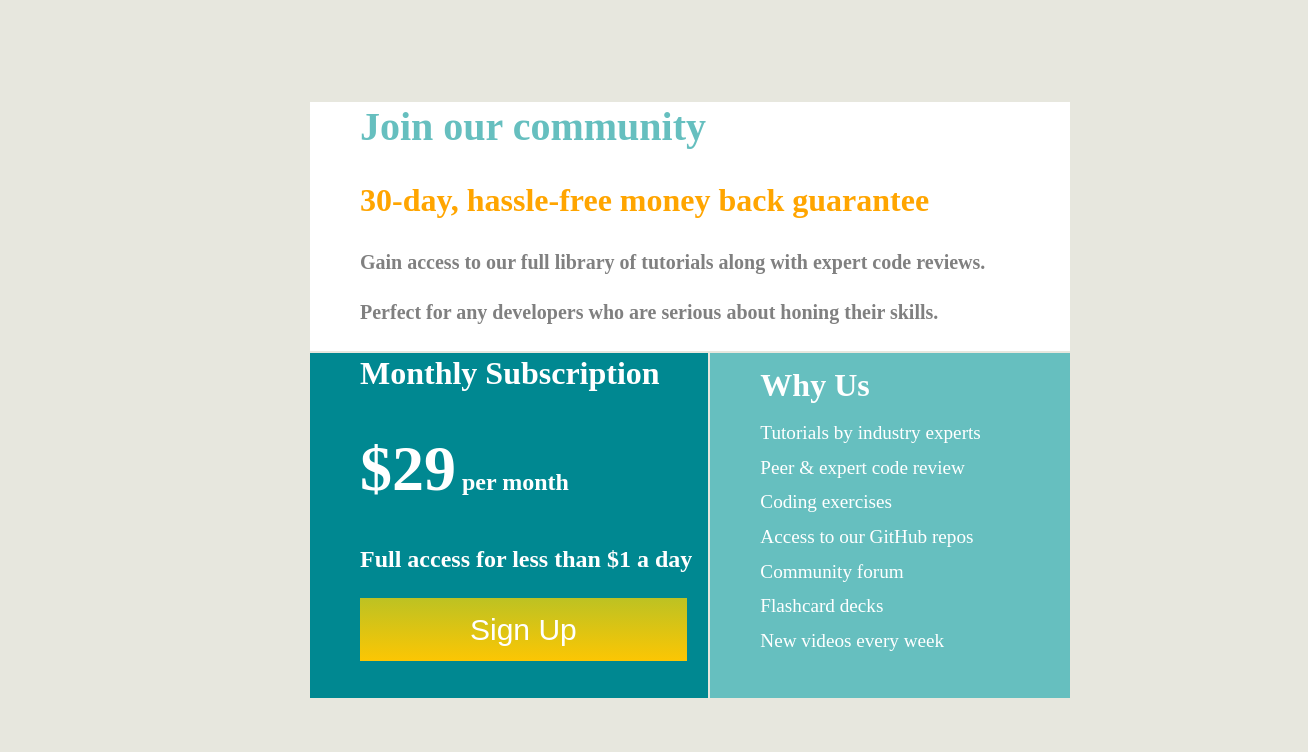
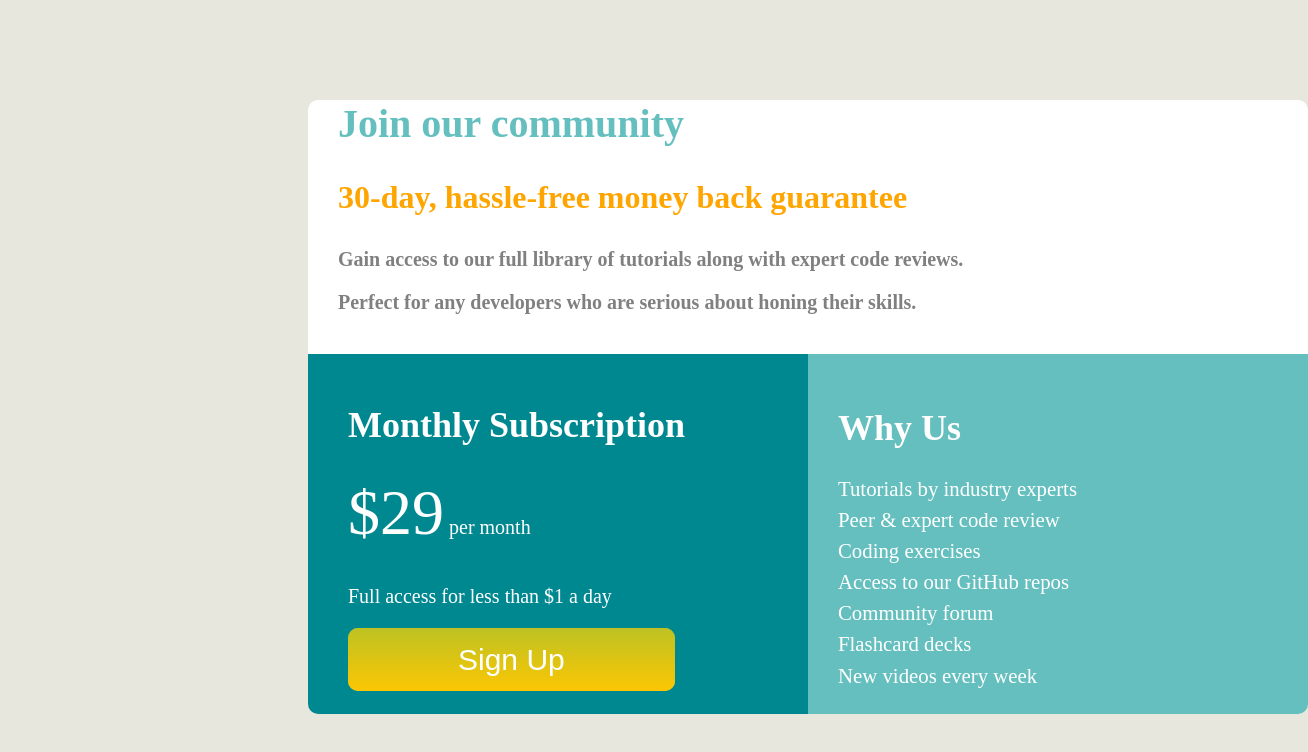
Before and after one commit to reks4/Single-price-grid-component, a plain HTML site: page index.html in a window 1280 px wide. Shown: the whole page, 1308 px wide, since content can reach past the window. Drawn offline with Linux system fonts and the light colour scheme.

Commit message:
Add files via upload

```diff
--- a/index.html
+++ b/index.html
@@ -12,56 +12,6 @@
       background-color: #e7e7de;
     }
 
-    h1 {
-      color: #66BFBF;
-      font-size: 2.5rem;
-    }
-
-    h2 {
-      font-size: 2rem;
-      margin-top: 0;
-    }
-
-    h3 {
-      color: orange;
-      font-size: 2rem;
-    }
-
-    h4 {
-      color: grey;
-      font-size: 1.25rem;
-    }
-
-    h5 {
-      font-size: 1.5rem;
-    }
-
-    p {
-      font-size: 1.2rem;
-    }
-
-    table {
-      border-color: white;
-      margin-left: 300px;
-      margin-right: 200px;
-      margin-top: 100px;
-
-
-    }
-
-    tr {}
-
-    th {
-      background-color: white;
-      padding-left: 50px;
-
-    }
-
-    td {
-      padding-left: 50px;
-      padding-bottom: 50px;
-    }
-
     span {
       font-size: 4rem;
     }
@@ -69,25 +19,86 @@
     /*****************classi***********************/
 
     .top-container {
+      padding-left: 30px;
       text-align: left;
       background-color: white;
-
+      width: 970px;
+      margin-left: 300px;
+      margin-right: 200px;
+      margin-top: 100px;
+      padding-bottom: 20px;
+      border-top-left-radius: 10px;
+      border-top-right-radius: 10px;
     }
 
     .middle-container1 {
 
       background-color: #008891;
       color: white;
-      width: 500px;
+      width: 460px;
+      height:320px;
+      display: inline-block;
+      margin-left: 300px;
+      margin-right: 200px;
+      margin-top: 0px;
+      padding-top: 20px;
+      padding-bottom: 20px;
+      padding-left: 40px;
+      border-bottom-left-radius: 10px;
     }
 
     .middle-container2 {
       font-size: 1rem;
       background-color: #66BFBF;
-      width: 500px;
+      width: 470px;
+      height: 310px;
       color: white;
       line-height: 0.8;
-      padding-top: 20px;
+      padding-top: 30px;
+      padding-left: 30px;
+      padding-bottom: 20px;
+      display: inline-block;
+      margin-left: 300px;
+      margin-right: 200px;
+      margin-top: 0px;
+      position: relative;
+      left: 500px;
+      bottom: 360px;
+      border-bottom-right-radius: 10px;
+    }
+
+    .titolo{
+      color: #66BFBF;
+      font-size: 2.5rem;
+    }
+
+    .sottotitolo{
+      color: orange;
+      font-size: 2rem;
+      font-weight: bold;
+    }
+
+    .descrizione{
+      color: grey;
+      font-size: 1.25rem;
+      font-weight: bold;
+    }
+
+    .iscrizione{
+      font-size: 2.25rem;
+    }
+
+    .tariffa{
+      font-size: 1.25rem;
+      padding-bottom: 15px;
+    }
+
+    .elenco{
+      list-style: none;
+      text-align: left;
+      padding-left: 0;
+      line-height: 1.5;
+      font-size: 1.3rem;
     }
 
     .btn {
@@ -100,7 +111,7 @@
       background-image: linear-gradient(to bottom, #bdc223, #fcc603);
       -webkit-border-radius: 0;
       -moz-border-radius: 0;
-      border-radius: 0px;
+      border-radius: 10px;
       font-family: Arial;
       color: white;
       font-size: 30px;
@@ -121,45 +132,40 @@
 </head>
 
 <body>
-  <table>
-    <thead class="top-container">
-      <tr>
-        <th colspan="2">
-          <h1>Join our community</h1>
-          <h3>30-day, hassle-free money back guarantee</h3>
-          <h4>Gain access to our full library of tutorials along with expert code reviews.</h4>
-          <h4>Perfect for any developers who are serious about honing their skills.</h4>
-        </th>
+  <div class="Tabella">
+    <div class="top-container">
+      <h1 class="titolo">Join our community</h1>
+      <p class="sottotitolo">30-day, hassle-free money back guarantee</p>
+      <p class="descrizione">Gain access to our full library of tutorials along with expert code reviews.</p>
+      <p class="descrizione">Perfect for any developers who are serious about honing their skills.</p>
+    </div>
 
-      </tr>
-    </thead>
 
-    <tbody>
-      <tr>
-        <td class="middle-container1">
-          <h2>Monthly Subscription</h2>
+    <div class="middle-container1">
+      <h2 class="iscrizione">Monthly Subscription</h2>
 
-          <h5><span>&dollar;29</span> per month</h5>
+      <p class="tariffa"><span>&dollar;29</span> per month</p>
 
-          <h5>Full access for less than &dollar;1 a day</h5>
+      <p class="tariffa">Full access for less than &dollar;1 a day</p>
 
-          <a class="btn">Sign Up</a>
-        </td>
+      <a class="btn">Sign Up</a>
+    </div>
 
-        <td class="middle-container2">
-          <h2>Why Us</h2>
+    <div class="middle-container2">
+      <h2 class="iscrizione">Why Us</h2>
+      <ul class="elenco">
+        <li>Tutorials by industry experts</li>
+        <li>Peer &amp; expert code review</li>
+        <li>Coding exercises</li>
+        <li>Access to our GitHub repos</li>
+        <li>Community forum</li>
+        <li>Flashcard decks</li>
+        <li>New videos every week</li>
+      </ul>
 
-          <p>Tutorials by industry experts</p>
-          <p>Peer &amp; expert code review</p>
-          <p>Coding exercises</p>
-          <p>Access to our GitHub repos</p>
-          <p>Community forum</p>
-          <p>Flashcard decks</p>
-          <p>New videos every week</p>
-        </td>
-      </tr>
-    </tbody>
-  </table>
+    </div>
+  </div>
+
 </body>
 
 </html>
```
